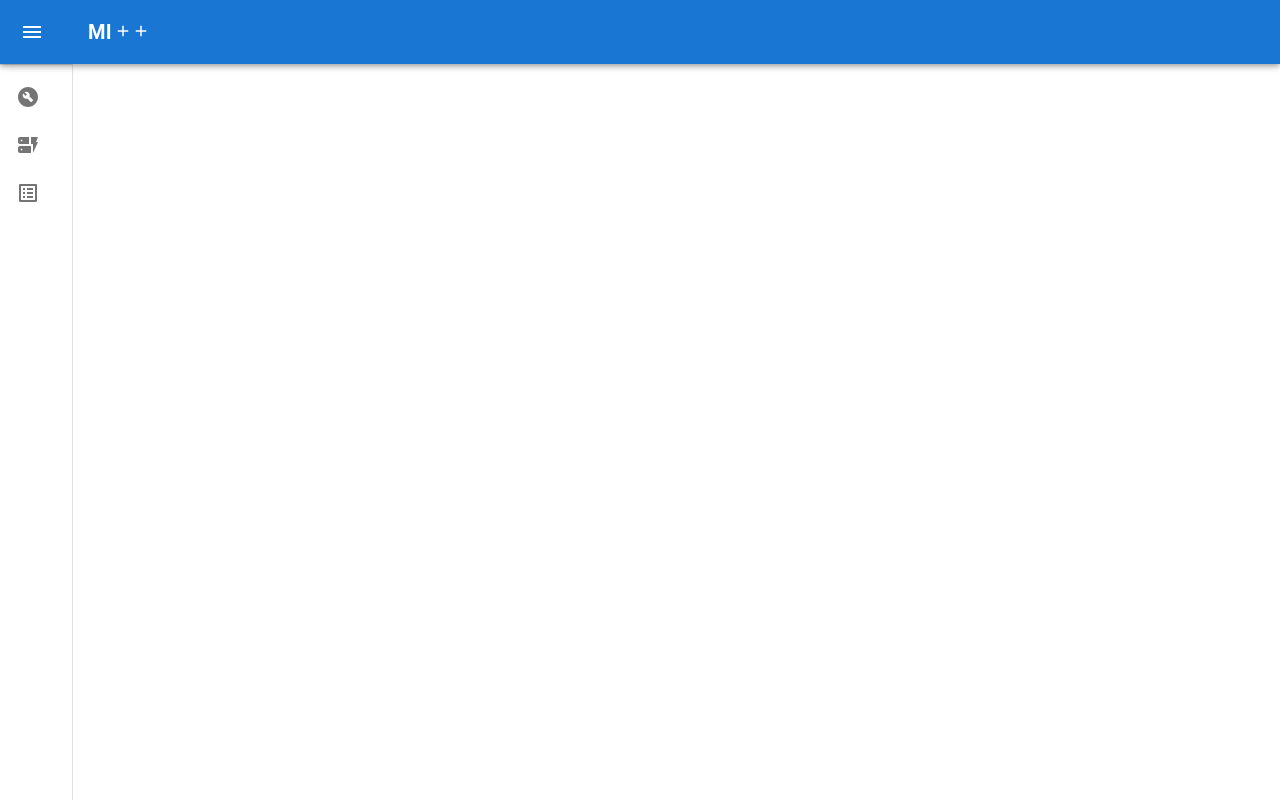
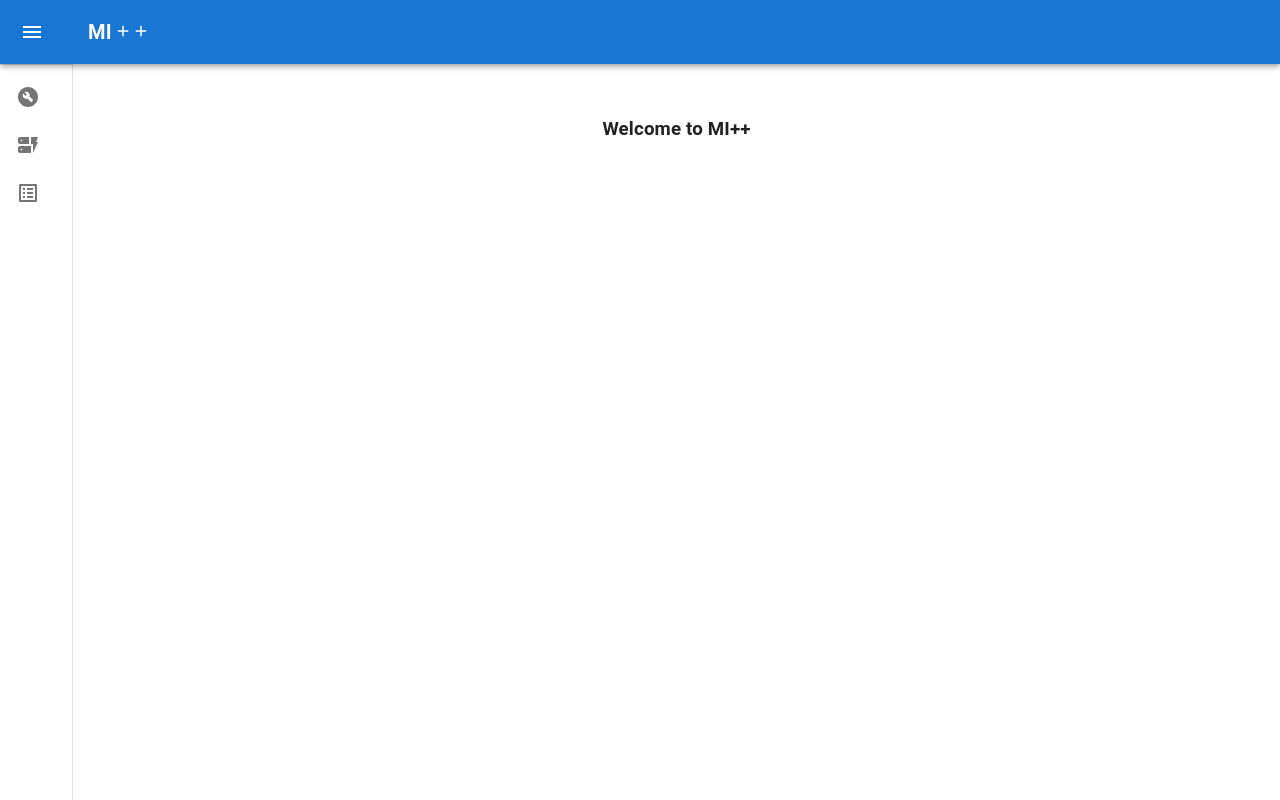
Before and after one commit to pritam001/hack4AvengersUI, a React (Create React App) app: page / in a window 1280 px wide. Built offline with nearby package versions, Linux system fonts and the light colour scheme.

Commit message:
Fix navHeader causing shift in childs position

```diff
--- a/src/App.js
+++ b/src/App.js
@@ -9,7 +9,7 @@ import {
 import EventForm from "./pages/EventForm";
 import EventList from "./pages/EventList";
 import Login from "./pages/Login";
-import MiniDrawer from "./components/NavBar";
+import MiniDrawer, {DrawerHeader} from "./components/NavBar";
 import {styled} from "@mui/material/styles";
 import MuiAppBar from "@mui/material/AppBar";
 import Box from "@mui/material/Box";
@@ -40,6 +40,24 @@ const AppBar = styled(MuiAppBar, {
         }),
     }),
 }));
+
+const Main = styled('main', { shouldForwardProp: (prop) => prop !== 'open' })(
+    ({ theme, open }) => ({
+        flexGrow: 1,
+        transition: theme.transitions.create('margin', {
+            easing: theme.transitions.easing.sharp,
+            duration: theme.transitions.duration.leavingScreen,
+        }),
+        // marginLeft: `${DRAWER_WIDTH}px`,
+        ...(open && {
+            transition: theme.transitions.create('margin', {
+                easing: theme.transitions.easing.easeOut,
+                duration: theme.transitions.duration.enteringScreen,
+            }),
+            marginLeft: 0,
+        }),
+    }),
+);
 
 function App() {
     const [open, setOpen] = React.useState(false);
@@ -79,9 +97,9 @@ function App() {
                     </Toolbar>
                 </AppBar>
 
-                <Box component="main" sx={{ flexGrow: 1, p: 3 }}>
-                    <MiniDrawer open={open} handleDrawerClose={handleDrawerClose}/>
-
+                <MiniDrawer open={open} handleDrawerClose={handleDrawerClose}/>
+                <Main open={open}>
+                    <DrawerHeader />
                     <Switch>
                         <Route path="/event_form_json">
                             <EventFormJson />
@@ -96,7 +114,7 @@ function App() {
                             <Login />
                         </Route>
                     </Switch>
-                </Box>
+                </Main>
             </Box>
         </Router>
     );
--- a/src/components/NavBar.js
+++ b/src/components/NavBar.js
@@ -36,7 +36,7 @@ const closedMixin = (theme) => ({
     },
 });
 
-const DrawerHeader = styled('div')(({ theme }) => ({
+export const DrawerHeader = styled('div')(({ theme }) => ({
     display: 'flex',
     alignItems: 'center',
     justifyContent: 'flex-end',
--- a/src/pages/Login.js
+++ b/src/pages/Login.js
@@ -4,8 +4,10 @@ import './Login.css';
 
 function Login() {
     return (
-        <div className="Login">
-            Login
+        <div className="Login" style={{display: 'flex', flexDirection: 'column', width: '100%', height: '100%'}}>
+            <div style={{margin: 'auto'}}>
+                <h3>Welcome to MI++</h3>
+            </div>
         </div>
     );
 }
```
